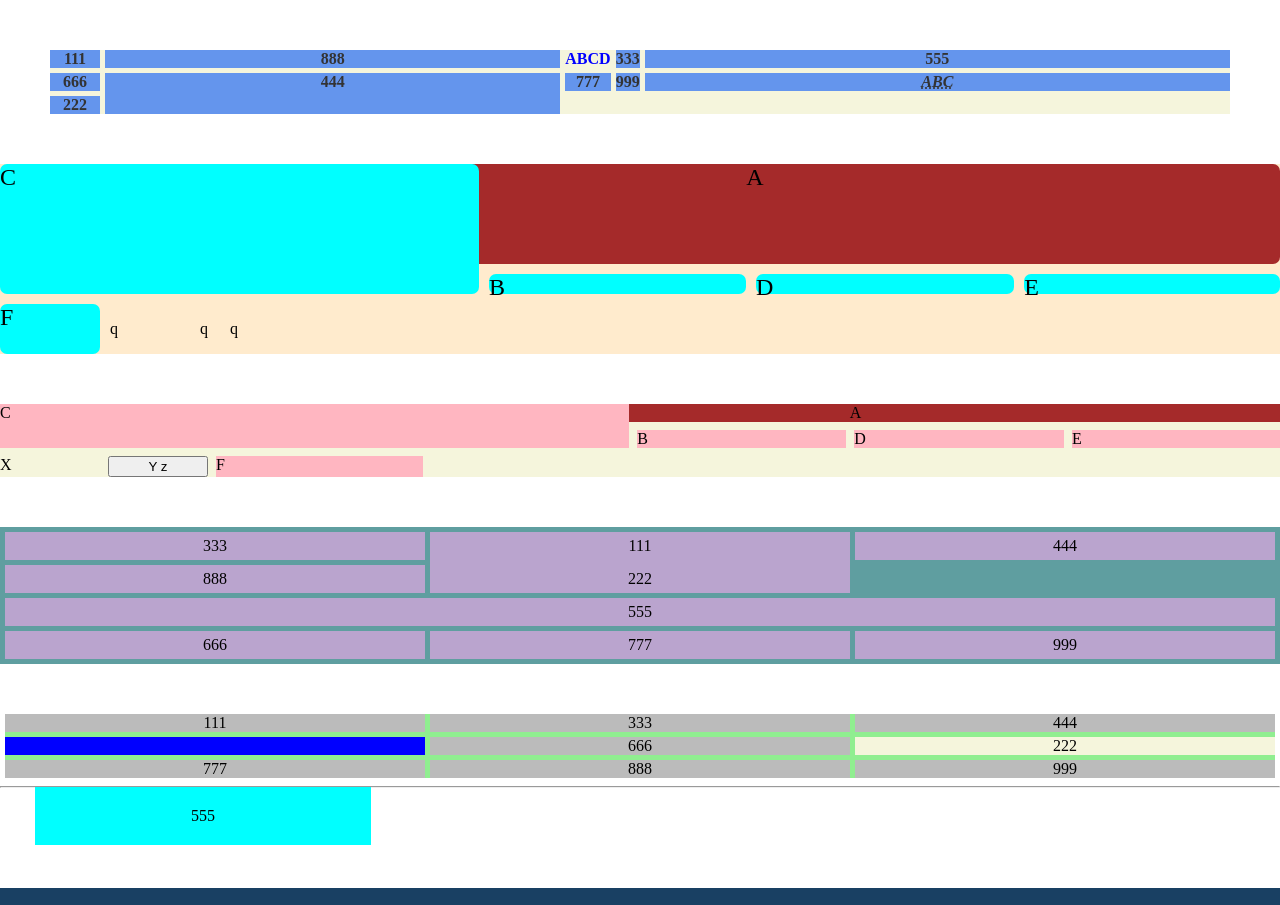
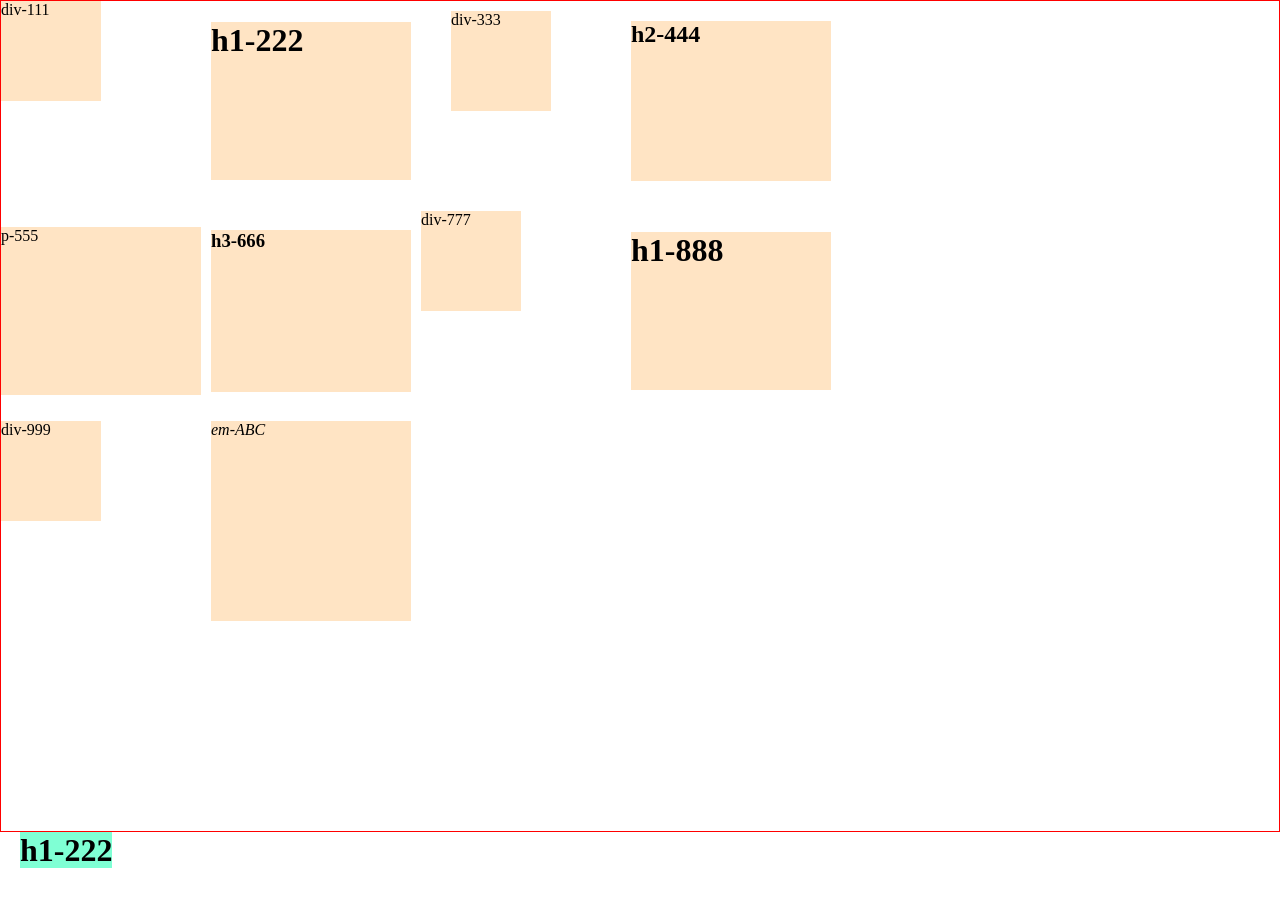
Before and after one commit to Lennart-321/grid-test, a plain HTML site: page index.html in a window 1280 px wide. Shown: the top 905 px of the page. Drawn offline with Linux system fonts and the light colour scheme.

Commit message:
some positioning tests...

```diff
--- a/index.html
+++ b/index.html
@@ -7,6 +7,19 @@
     <link rel="stylesheet" href="style.css" />
   </head>
   <body>
+    <div class="box-10">
+      <div class="ch10 m101">div-111</div>
+      <h1 class="ch10 m102">h1-222</h1>
+      <div class="ch10 m103">div-333</div>
+      <h2 class="ch10 m104">h2-444</h2>
+      <p class="ch10 m105">p-555</p>
+      <h3 class="ch10 m106">h3-666</h3>
+      <div class="ch10 m107">div-777</div>
+      <h1 class="ch10 m108">h1-888</h1>
+      <div class="ch10 m109">div-999</div>
+      <em class="ch10 m110">em-ABC</em>
+    </div>
+    <h1 class="bare">h1-222</h1>
 
     <div class="box-9">
       <div class="ch9 m91">111</div>
@@ -69,7 +82,7 @@
       <div class="bx4 a49">999</div>
     </div>
 
-    <hr>
+    <hr />
 
     <div class="box-5">
       <div class="bx5 a51">111</div>
@@ -83,5 +96,18 @@
       <div class="bx5 a59">999</div>
     </div>
 
+    <div class="box-9">
+      <div class="ch9 m91">111</div>
+      <div class="ch9 m92">222</div>
+      ABCD
+      <div class="ch9 m93">333</div>
+      <div class="ch9 m94">444</div>
+      <div class="ch9 m95">555</div>
+      <div class="ch9 m96">666</div>
+      <div class="ch9 m97">777</div>
+      <div class="ch9 m98">888</div>
+      <div class="ch9 m99">999</div>
+      <em>ABC</em>
+    </div>
   </body>
 </html>
--- a/style.css
+++ b/style.css
@@ -99,6 +99,7 @@ body {
 .box-4 {
   display: grid;
   gap: 5px;
+  grid-auto-flow: column;
 
   text-align: center;
   background-color: lightgreen;
@@ -179,19 +180,18 @@ body {
   /* display: -ms-inline-grid; */
   display: grid;
 
-  grid-template-columns: 50px 1fr repeat(3,auto) 1.3fr;
+  grid-template-columns: 50px 1fr repeat(3, auto) 1.3fr;
 
   grid-template-areas:
     ".... m8 m8 ."
     ". m4 m4 ."
-    ". m4 m4 ."
-    ;
-    gap: 5px;
+    ". m4 m4 .";
+  gap: 5px;
 
-    text-align: center;
+  text-align: center;
   margin: 50px;
   background-color: beige;
-  color:blue;
+  color: blue;
   font-weight: bolder;
 }
 
@@ -200,10 +200,9 @@ body {
   color: #333;
 }
 .box-9 > em {
-  font-style:  italic ;
-  text-decoration:dotted  underline;
+  font-style: italic;
+  text-decoration: dotted underline;
 }
-
 
 .m94 {
   grid-area: m4;
@@ -215,3 +214,47 @@ body {
 .m98 {
   grid-area: m8;
 }
+
+.box-10 {
+  display: grid;
+  grid-template-columns: repeat(4, 200px);
+  grid-template-rows: repeat(4, 200px);
+  gap: 10px;
+  border: 1px solid red;
+
+  position: relative;
+}
+
+.ch10 {
+  background-color: bisque;
+}
+
+div.ch10 {
+  width: 100px;
+  height: 100px;
+}
+h1.ch10 {
+  /* font-size: 50px; */
+
+  /* height: 60px; */
+  /* margin-inline: auto; */
+
+  position: relative;
+  /* left: 30px; */
+}
+.m102 {
+  display: inline;
+}
+
+.m103 {
+  position: relative;
+  top: 10px;
+  right: -30px;
+}
+.bare {
+  /* margin-inline: auto; */
+  text-align: center;
+  display: inline;
+  margin-inline: 20px;
+  background-color: aquamarine;
+}
```
